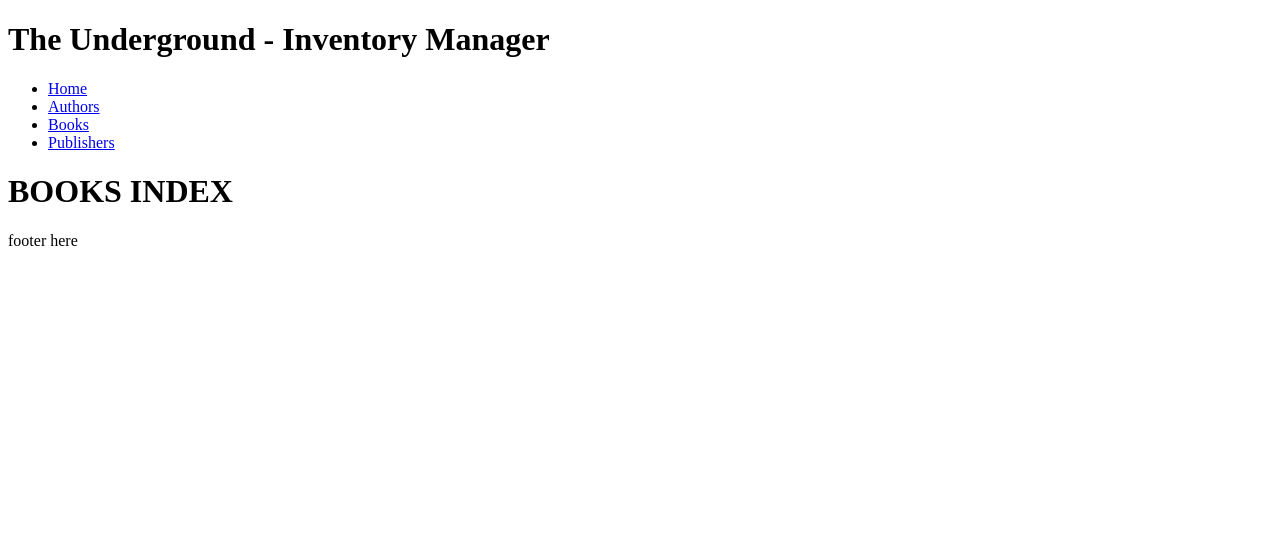
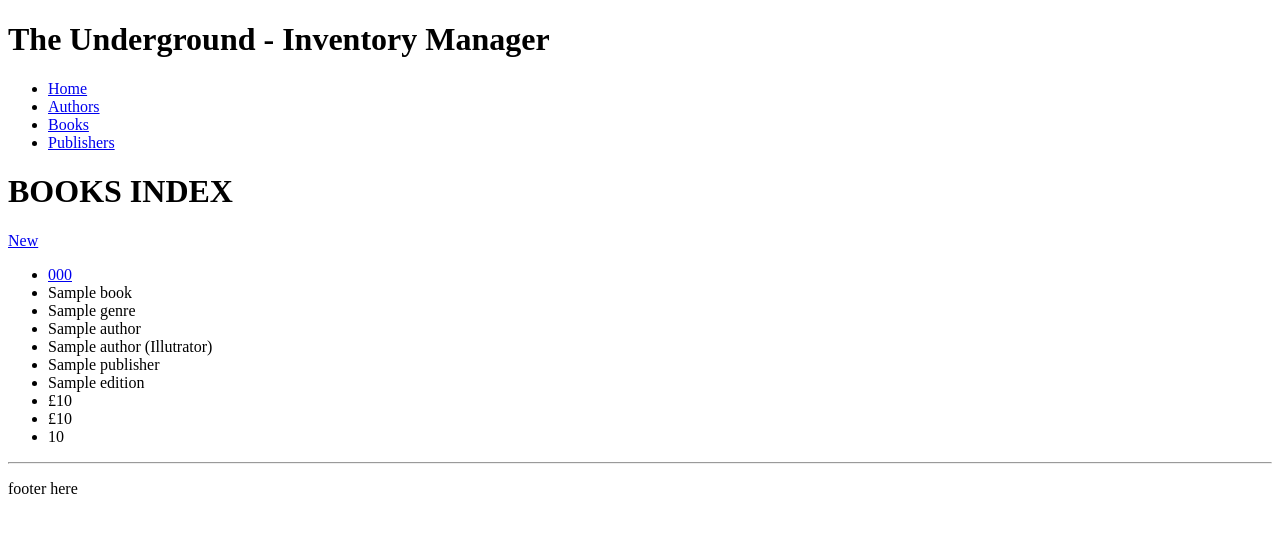
Before and after one commit to clauRamirez/Flask-ShopStockManager, a Flask app: page /books in a window 1280 px wide. Shown: the top 533 px of the page. Run offline with Flask 2, Linux system fonts and the light colour scheme; a database or web service that is not in the repository returns one stand-in record (values such as "Sample title"); some libraries are stand-ins or nearby versions.

Commit message:
books controller and templates up and running

```diff
--- a/src/controllers/books_controller.py
+++ b/src/controllers/books_controller.py
@@ -1,9 +1,99 @@
 from flask import render_template, redirect, request
 from flask import Blueprint
-from repositories import book_repository
+from models.book import Book
+from repositories import book_repository, author_repository, publisher_repository
 
 books_blueprint = Blueprint("books", __name__)
 
-@books_blueprint.route("/books", methods=['GET'])
-def index():
-    return render_template("/books/index.html")
+# Title is not appearing in subdirectories i.e: /books/new etc
+_title = "Authors"
+
+@books_blueprint.route("/books", methods=['GET', 'POST'])
+def books_index():
+    if request.method == 'GET':
+        return render_template(
+            "/books/index.html",
+            title=_title,
+            books=book_repository.select_all()
+        )
+    if request.method == 'POST':
+        rf = request.form
+
+        book_repository.save(
+            Book(
+                isbn=rf['isbn'],
+                title=rf['title'],
+                genre=rf['genre'],
+                author=author_repository.select(rf['author_id']),
+                illustrator=author_repository.select(rf['illustrator_id']),
+                publisher=publisher_repository.select(rf['publisher_id']),
+                edition=rf['edition'],
+                cost=rf['cost'],
+                price=rf['price'],
+                stock=rf['stock']
+            )
+        )
+        return redirect("/books")
+
+
+@books_blueprint.route("/books/new", methods=['GET'])
+def books_new():
+    authors=author_repository.select_all()
+
+    return render_template(
+        "/books/new.html",
+        authors=authors,
+        illustrators=authors,
+        publishers=publisher_repository.select_all()
+    )
+
+
+# SHOW   -> GET '/books/<id>'
+# UPDATE -> POST(PUT) '/books/<id>'
+@books_blueprint.route("/books/<int:id>", methods=['GET', 'POST'])
+def books_id(id):
+    if request.method == 'GET':
+        return render_template(
+            "/books/show.html",
+            book=book_repository.select(id)
+        )
+    if request.method == 'POST':
+        rf = request.form
+
+        book_repository.update(
+            Book(
+                isbn=rf['isbn'],
+                title=rf['title'],
+                genre=rf['genre'],
+                author=author_repository.select(rf['author_id']),
+                illustrator=author_repository.select(rf['illustrator_id']),
+                publisher=publisher_repository.select(rf['publisher_id']),
+                edition=rf['edition'],
+                cost=rf['cost'],
+                price=rf['price'],
+                stock=rf['stock'],
+                id=id
+            )
+        )
+        return redirect("/books")
+
+
+# EDIT -> GET '/books/<id>/edit'
+@books_blueprint.route("/books/<int:id>/edit", methods=['GET'])
+def books_edit(id):
+    authors = author_repository.select_all()
+    return render_template(
+        # this needs to change
+        "/books/edit.html",
+        book=book_repository.select(id),
+        authors=authors,
+        illustrators=authors,
+        publishers=publisher_repository.select_all()
+    )
+
+
+# DELETE -> POST(DELETE) '/books/<id>'
+@books_blueprint.route("/books/<id>/delete", methods=['POST'])
+def books_delete(id):
+    book_repository.delete(id)
+    return redirect('/books')
--- a/src/repositories/book_repository.py
+++ b/src/repositories/book_repository.py
@@ -28,39 +28,52 @@ def save(book: Book) -> None:
     book.id = results[0]['id']
 
 
-def select(id: int) -> Publisher:
+def select(id: int) -> Book:
     results = run_sql(
-        sql="SELECT * FROM publishers WHERE id = %s;",
+        sql="SELECT * FROM books WHERE id = %s;",
         values=[id]
     )
     if results[0] is not None:
-        return Publisher(
-            name=results[0]['name'],
-            website=results[0]['website'],
-            salesperson=results[0]['salesperson'],
-            contact=results[0]['contact'],
-            id=id
+        return Book(
+            isbn=results[0]['isbn'],
+            title=results[0]['title'],
+            genre=results[0]['genre'],
+            author=author_repository.select(results[0]['author_id']),
+            illustrator=author_repository.select(results[0]['illustrator_id']),
+            publisher=publisher_repository.select(results[0]['publisher_id']),
+            edition=results[0]['edition'],
+            cost=results[0]['cost'],
+            price=results[0]['price'],
+            stock=results[0]['stock'],
+            id=results[0]['id']
         )
 
 
 def delete(id: int) -> None:
     run_sql(
-        sql="DELETE FROM publishers WHERE id = %s;",
+        sql="DELETE FROM books WHERE id = %s;",
         values=[id]
     )
 
 
-def update(publisher: Publisher) -> None:
+def update(book: Book) -> None:
     run_sql(
         sql="\
-            UPDATE publishers SET(name, website, salesperson, contact) = (%s, %s, %s, %s) \
+            UPDATE books SET(isbn, title, genre, author_id, illustrator_id, publisher_id, edition, cost, price, stock) \
+            = (%s, %s, %s, %s, %s, %s, %s, %s, %s, %s) \
             WHERE id = %s;",
         values=[
-            publisher.name,
-            publisher.website,
-            publisher.salesperson,
-            publisher.contact,
-            publisher.id
+            book.isbn,
+            book.title,
+            book.genre,
+            book.author.id,
+            book.illustrator.id,
+            book.publisher.id,
+            book.edition,
+            book.cost,
+            book.price,
+            book.stock,
+            book.id
         ]
     )
 
--- a/src/templates/books/index.html
+++ b/src/templates/books/index.html
@@ -2,4 +2,21 @@
 
 {% block content %}
     <h1>BOOKS INDEX</h1>
+    <a href="{{ request.path }}/new">New</a>
+    {% for book in books %}
+    <ul>
+        <li><a href="{{ request.path }}/{{ book.id }}">{{ book.isbn }}</a></li>
+        <li>{{ book.title }}</li>
+        <li>{{ book.genre }}</li>
+        <li>{{ book.author.name }}</li>
+        <li>{{ book.illustrator.name }} (Illutrator)</li>
+        <li>{{ book.publisher.name }}</li>
+        <li>{{ book.edition }}</li>
+        <li>£{{ book.cost }}</li>
+        <li>£{{ book.price }}</li>
+        <li>{{ book.stock }}</li>
+    </ul>
+    <hr>
+    {% endfor %}
+
 {% endblock  %}
```
Also changed, not shown: src/templates/books/edit.html (+55 -0 lines), src/templates/books/new.html (+51 -0 lines), src/templates/books/show.html (+18 -0 lines).
